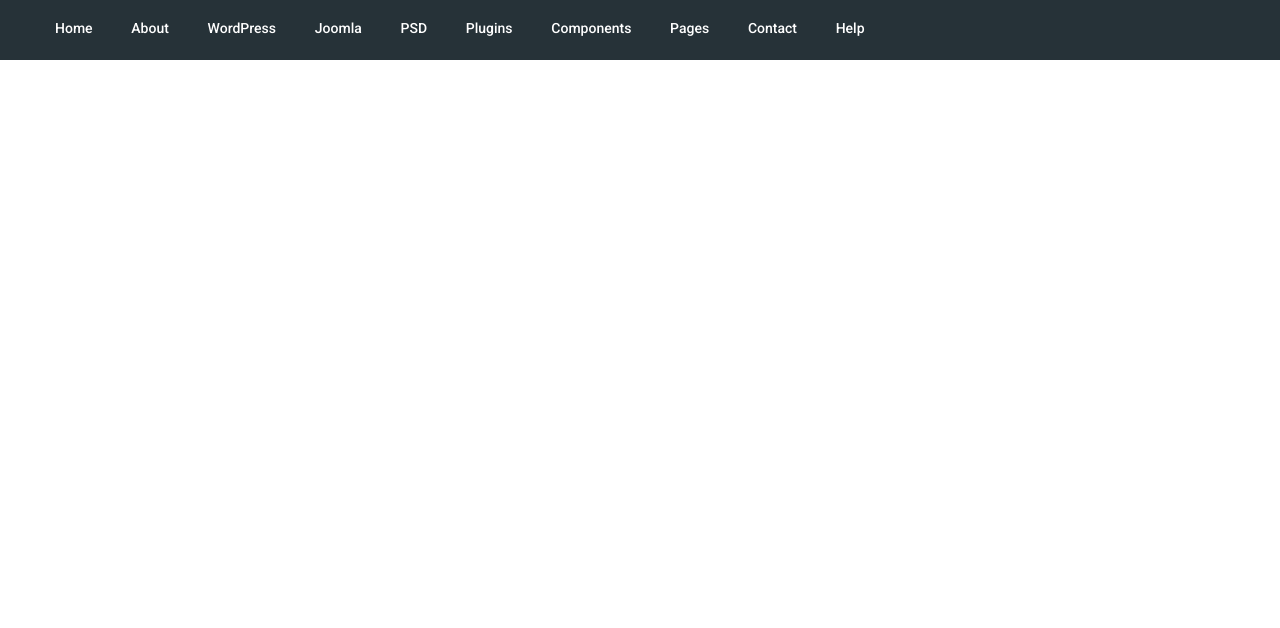
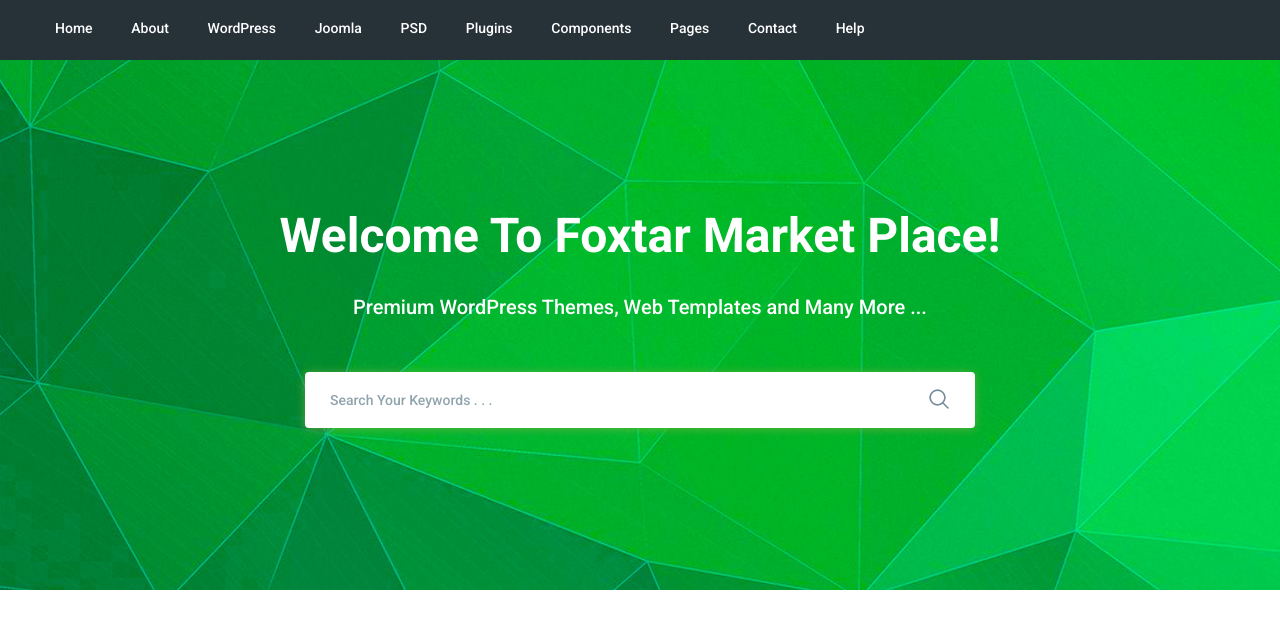
Before and after one commit to DenysSemanchuk1/moderno, a website: page app/index.html in a window 1280 px wide. Shown: the part 90-718 px from the top of the page. Drawn offline with nearby package versions, Linux system fonts and the light colour scheme; files that its build step writes are made by us from their sources.

Commit message:
added search section

```diff
--- a/app/index.html
+++ b/app/index.html
@@ -72,7 +72,27 @@
         </div>
       </nav>
     </header>
-
+    <section class="first" style="background-image: url(images/bg.jpg)">
+      <div class="container">
+        <div class="search__inner">
+          <h1 class="search__inner-title">Welcome To Foxtar Market Place!</h1>
+          <div class="search__inner-intro">
+            Premium WordPress Themes, Web Templates and Many More ...
+          </div>
+          <form class="search__inner-form" action="#">
+            <input
+              class="search__inner-input"
+              type="text"
+              placeholder="Search Your Keywords . . ."
+              required
+            />
+            <button class="search__inner-btn" type="submit">
+              <img src="images/search.png" alt="search icon" />
+            </button>
+          </form>
+        </div>
+      </div>
+    </section>
     <script src="https://ajax.googleapis.com/ajax/libs/jquery/3.6.0/jquery.min.js"></script>
     <script src="js/libs.min.js"></script>
     <script src="js/main.min.js/"></script>
--- a/app/scss/_global.scss
+++ b/app/scss/_global.scss
@@ -12,6 +12,9 @@
   padding: 0;
   font-size: 15px;
   color: $text;
+}
+h1 {
+  margin: 0;
 }
 a {
   display: inline-block;
--- a/app/scss/main.scss
+++ b/app/scss/main.scss
@@ -57,3 +57,61 @@
   font-size: 14px;
   font-weight: 500;
 }
+
+.first {
+  min-height: 530px;
+  padding: 140px 0 100px;
+}
+
+.search__inner {
+  color: #fff;
+  text-align: center;
+  &-title {
+    font-size: 48px;
+    font-weight: 700;
+    line-height: 1.5em;
+    margin-bottom: 20px;
+  }
+  &-intro {
+    font-size: 20px;
+    line-height: 30px;
+    font-weight: 500;
+    margin-bottom: 50px;
+  }
+  &-form {
+    max-width: 670px;
+    margin: 0 auto;
+    border-radius: 4px;
+    position: relative;
+  }
+  &-input {
+    display: inline-block;
+    width: 100%;
+    border: none;
+    height: 56px;
+    box-shadow: 0px 1px 10px 0px rgba(124, 178, 64, 0.75);
+    border-radius: 4px;
+    padding-left: 25px;
+    padding-right: 60px;
+    font-size: 14px;
+    font-family: "Roboto", sans-serif;
+    font-weight: 500;
+    outline: none;
+    &:focus {
+      outline: 1px solid blue;
+    }
+    &::placeholder {
+      color: #90a4ae;
+      font-weight: 500;
+    }
+  }
+  &-btn {
+    background-color: transparent;
+    border: none;
+    cursor: pointer;
+    display: inline-block;
+    position: absolute;
+    right: 20px;
+    top: 16px;
+  }
+}
```
Also changed, not shown: app/images/bg.jpg (added), app/images/search.png (added).
